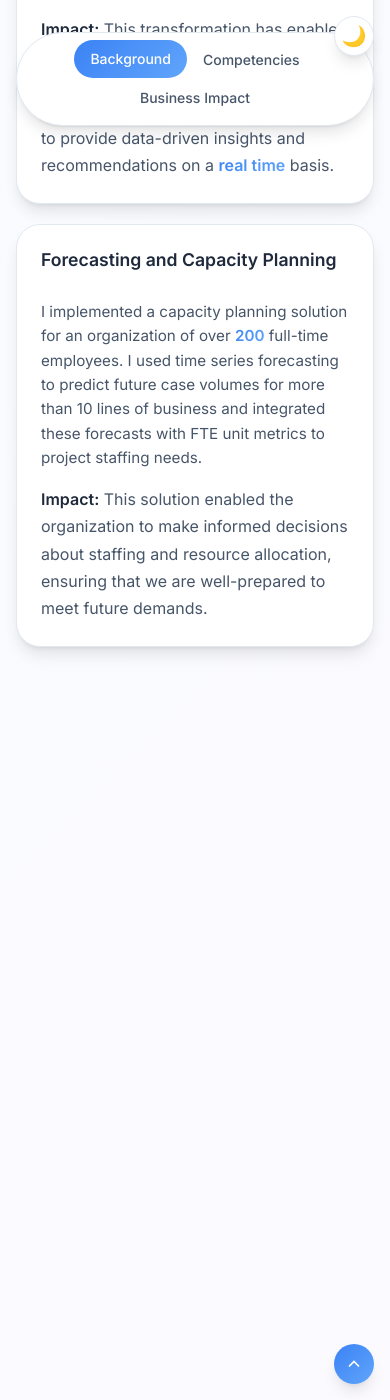
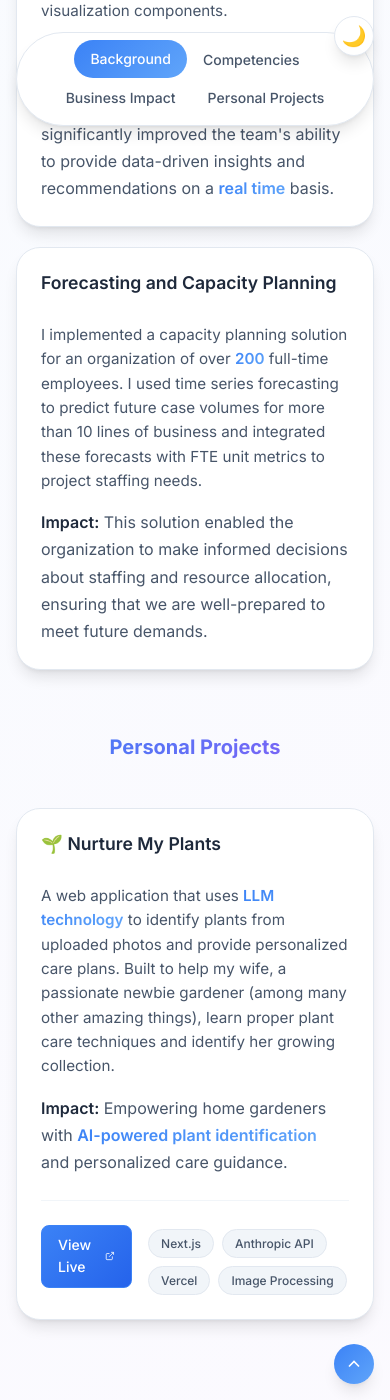
Before and after one commit to abhivadan-sharma/abhivadan-sharma.github.io, a Jekyll site: the page built from index.md, in a window 390 px wide and 1400 px high, scrolled down 5885 px. Built offline with Jekyll 4.4.1, drawn with Linux system fonts in a browser that asks for light colours.

Commit message:
Add Personal Projects section with Nurture My Plants showcase
- Create personal projects data structure and template
- Add navigation link for Personal Projects section
- Implement responsive design with technology tags and project links
- Include plant care web app with LLM integration details
- Position tech tags alongside action buttons for better layout

🤖 Generated with [Claude Code](https://claude.ai/code)

Co-Authored-By: Claude <noreply@anthropic.com>

```diff
--- a/_data/education.yml
+++ b/_data/education.yml
@@ -3,7 +3,7 @@
   period: "2009–2014"
 
 - degree: "Perplexity AI Business Fellowship"
-  institution: ""
+  institution: "Perplexity"
   period: "2025"
 
 - degree: "Micromasters in Data Science"
--- /dev/null
+++ b/_data/personal_projects.yml
@@ -0,0 +1,5 @@
+- title: "🌱 Nurture My Plants"
+  description: "A web application that uses <span class=\"highlight\">LLM technology</span> to identify plants from uploaded photos and provide personalized care plans. Built to help my wife, a passionate newbie gardener (among many other amazing things), learn proper plant care techniques and identify her growing collection."
+  technologies: ["Next.js", "Anthropic API", "Vercel", "Image Processing"]
+  url: "https://nurture-my-plants.vercel.app"
+  impact: "Empowering home gardeners with <span class=\"highlight\">AI-powered plant identification</span> and personalized care guidance."
--- a/_includes/navigation.html
+++ b/_includes/navigation.html
@@ -9,5 +9,8 @@
         <li class="nav-item">
             <a href="#impact" class="nav-link">Business Impact</a>
         </li>
+        <li class="nav-item">
+            <a href="#personal-projects" class="nav-link">Personal Projects</a>
+        </li>
     </ul>
 </nav>
--- /dev/null
+++ b/_includes/personal-projects.html
@@ -0,0 +1,54 @@
+<section id="personal-projects" class="section">
+    <div class="section-header">
+        <h2 class="section-title">Personal Projects</h2>
+    </div>
+    <div class="projects-grid">
+        {% for project in site.data.personal_projects %}
+        <div class="card project-card">
+            <div class="card-header">
+                <h3 class="card-title">{{ project.title }}</h3>
+            </div>
+            <div class="card-content">
+                <div class="project-description">
+                    {{ project.description }}
+                </div>
+                <div class="project-impact">
+                    <span class="impact-label">Impact:</span>
+                    {{ project.impact }}
+                </div>
+                {% if project.url or project.github_url or project.technologies %}
+                <div class="project-links">
+                    <div class="project-actions">
+                        {% if project.url %}
+                        <a href="{{ project.url }}" target="_blank" rel="noopener noreferrer" class="project-link live-link">
+                            <span>View Live</span>
+                            <svg viewBox="0 0 24 24" fill="none" stroke="currentColor" stroke-width="2">
+                                <path d="M18 13v6a2 2 0 01-2 2H5a2 2 0 01-2-2V8a2 2 0 012-2h6"></path>
+                                <polyline points="15,3 21,3 21,9"></polyline>
+                                <line x1="10" y1="14" x2="21" y2="3"></line>
+                            </svg>
+                        </a>
+                        {% endif %}
+                        {% if project.github_url %}
+                        <a href="{{ project.github_url }}" target="_blank" rel="noopener noreferrer" class="project-link github-link">
+                            <span>View Code</span>
+                            <svg viewBox="0 0 24 24" fill="none" stroke="currentColor" stroke-width="2">
+                                <path d="M9 19c-5 1.5-5-2.5-7-3m14 6v-3.87a3.37 3.37 0 00-.94-2.61c3.14-.35 6.44-1.54 6.44-7A5.44 5.44 0 0020 4.77 5.07 5.07 0 0019.91 1S18.73.65 16 2.48a13.38 13.38 0 00-7 0C6.27.65 5.09 1 5.09 1A5.07 5.07 0 005 4.77a5.44 5.44 0 00-1.5 3.78c0 5.42 3.3 6.61 6.44 7A3.37 3.37 0 009 18.13V22"></path>
+                            </svg>
+                        </a>
+                        {% endif %}
+                    </div>
+                    {% if project.technologies %}
+                    <div class="project-technologies">
+                        {% for tech in project.technologies %}
+                        <span class="tech-tag">{{ tech }}</span>
+                        {% endfor %}
+                    </div>
+                    {% endif %}
+                </div>
+                {% endif %}
+            </div>
+        </div>
+        {% endfor %}
+    </div>
+</section>
--- a/assets/css/main.css
+++ b/assets/css/main.css
@@ -579,6 +579,91 @@ a:hover {
   height: 1.25rem;
 }
 
+/* Personal Projects Specific Styles */
+.project-technologies {
+  display: flex;
+  flex-wrap: wrap;
+  gap: 0.5rem;
+  margin-top: 0.75rem;
+}
+
+.tech-tag {
+  display: inline-block;
+  padding: 0.25rem 0.75rem;
+  background: var(--color-background-tertiary);
+  color: var(--color-text-secondary);
+  border-radius: 1rem;
+  font-size: 0.75rem;
+  font-weight: 500;
+  transition: all var(--transition-fast);
+  border: 1px solid var(--color-border);
+}
+
+.tech-tag:hover {
+  background: var(--color-primary);
+  color: white;
+  transform: translateY(-1px);
+}
+
+.project-links {
+  display: flex;
+  justify-content: space-between;
+  align-items: center;
+  gap: 1rem;
+  margin-top: 1.5rem;
+  padding-top: 1rem;
+  border-top: 1px solid var(--color-border-light);
+}
+
+.project-actions {
+  display: flex;
+  gap: 1rem;
+}
+
+.project-link {
+  display: inline-flex;
+  align-items: center;
+  gap: 0.5rem;
+  padding: 0.5rem 1rem;
+  background: var(--color-background-secondary);
+  color: var(--color-text-primary);
+  text-decoration: none;
+  border-radius: 0.5rem;
+  border: 1px solid var(--color-border);
+  font-size: 0.875rem;
+  font-weight: 500;
+  transition: all var(--transition-fast);
+}
+
+.project-link:hover {
+  background: var(--color-primary);
+  color: white;
+  border-color: var(--color-primary);
+  transform: translateY(-2px);
+  box-shadow: var(--shadow-md);
+}
+
+.project-link svg {
+  width: 1rem;
+  height: 1rem;
+  transition: transform var(--transition-fast);
+}
+
+.project-link:hover svg {
+  transform: scale(1.1);
+}
+
+.live-link {
+  background: linear-gradient(135deg, var(--color-primary) 0%, var(--color-primary-dark) 100%);
+  color: white;
+  border-color: var(--color-primary);
+}
+
+.live-link:hover {
+  background: linear-gradient(135deg, var(--color-primary-dark) 0%, var(--color-primary) 100%);
+  transform: translateY(-2px) scale(1.02);
+}
+
 /* Responsive Design */
 @media (max-width: 1024px) {
   .projects-grid {
--- a/index.md
+++ b/index.md
@@ -18,4 +18,5 @@ layout: default
 
     {% include competencies.html %}
     {% include business-impact.html %}
+    {% include personal-projects.html %}
 </div>
```
Also changed, not shown: CLAUDE.md (added, +136 -0 lines).
